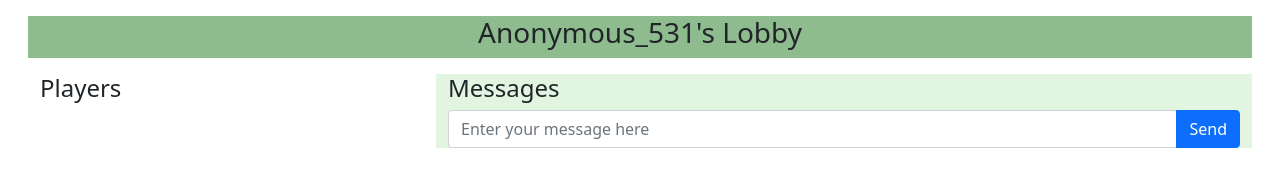
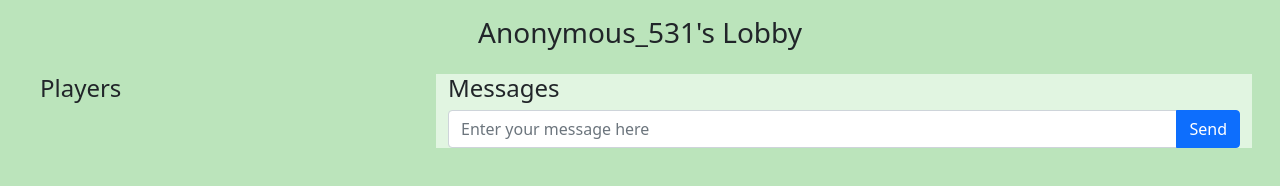
Before and after one commit to MingyueWeng/reversi-Mingyue, a website: page public/lobby.html in a window 1280 px wide. Drawn offline with nearby package versions, Linux system fonts and the light colour scheme; no server answers.

Commit message:
Updated Images and backgrounds

```diff
--- a/package.json
+++ b/package.json
@@ -4,7 +4,8 @@
   "description": "This is a web version of the game reversi",
   "main": "server.js",
   "scripts": {
-    "test": "echo \"Error: no test specified\" && exit 1"
+    "test": "echo \"Error: no test specified\" && exit 1",
+    "start": "node server.js"
   },
   "repository": {
     "type": "git",
--- a/public/assets/css/game.css
+++ b/public/assets/css/game.css
@@ -1,5 +1,5 @@
 body {
-    background-color: rgb(175, 210, 175);
+    background-color: darkseagreen;
 }
 
 .headerrow, #messagePane {
--- a/public/lobby.html
+++ b/public/lobby.html
@@ -11,7 +11,7 @@
         integrity="sha384-EVSTQN3/azprG1Anm3QDgpJLIm9Nao0Yz1ztcQTwFspd3yD65VohhpuuCOmLASjC" crossorigin="anonymous">
     <style>
         .headerrow {
-            background-color: darkseagreen;
+            background-color: rgb(187, 228, 187);
         }
 
         #messagePane {
@@ -27,6 +27,10 @@
             font-size: 125%;
             margin: 1px 1px 1px 1px;
             color: black;
+        }
+
+        body {
+            background-color: rgb(187, 228, 187);
         }
     </style>
     <title>Reversi: Lobby</title>
```
Also changed, not shown: public/index.html (+1 -1 lines), public/assets/images/bottom-splash.png, public/assets/images/top-splash.png.
